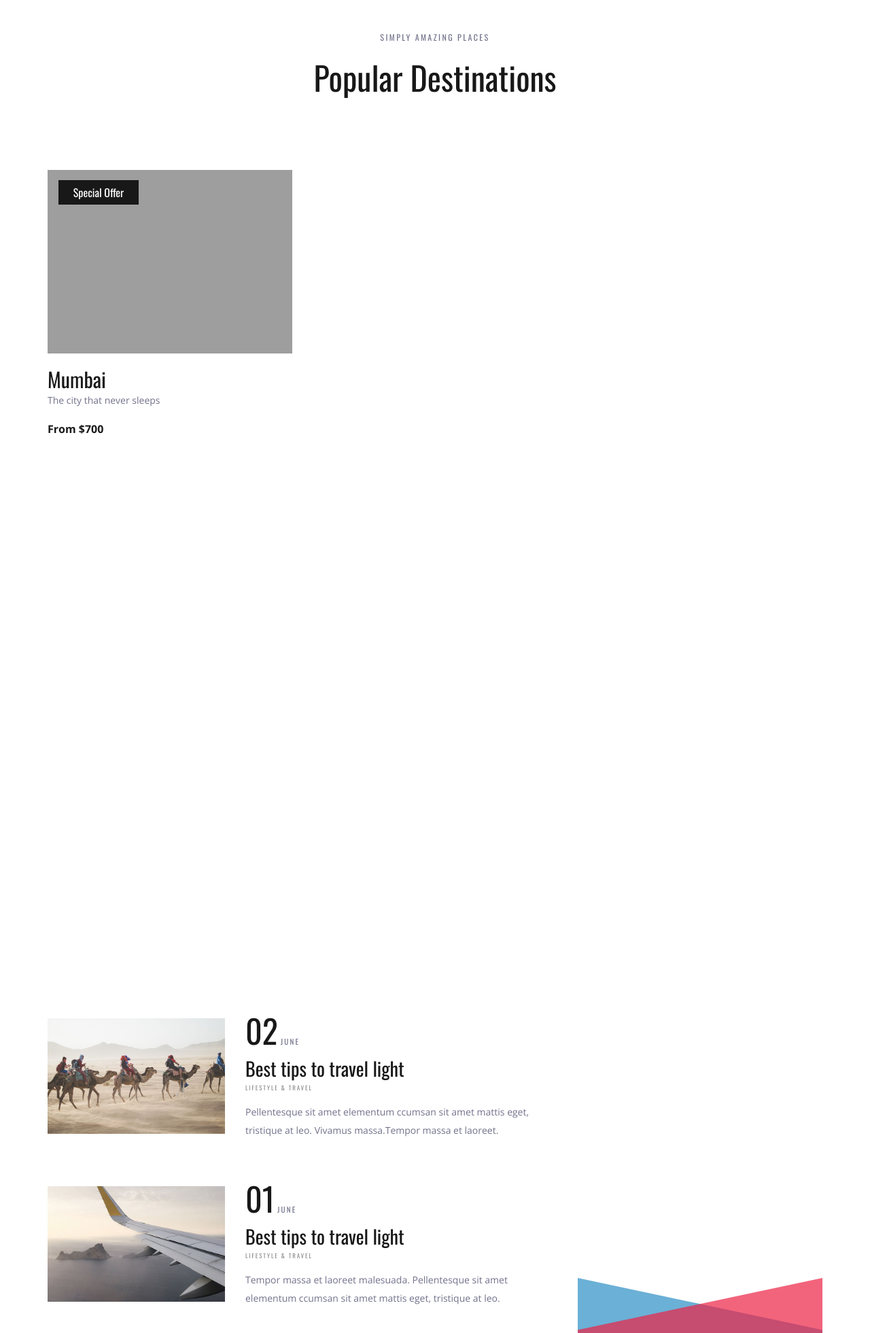
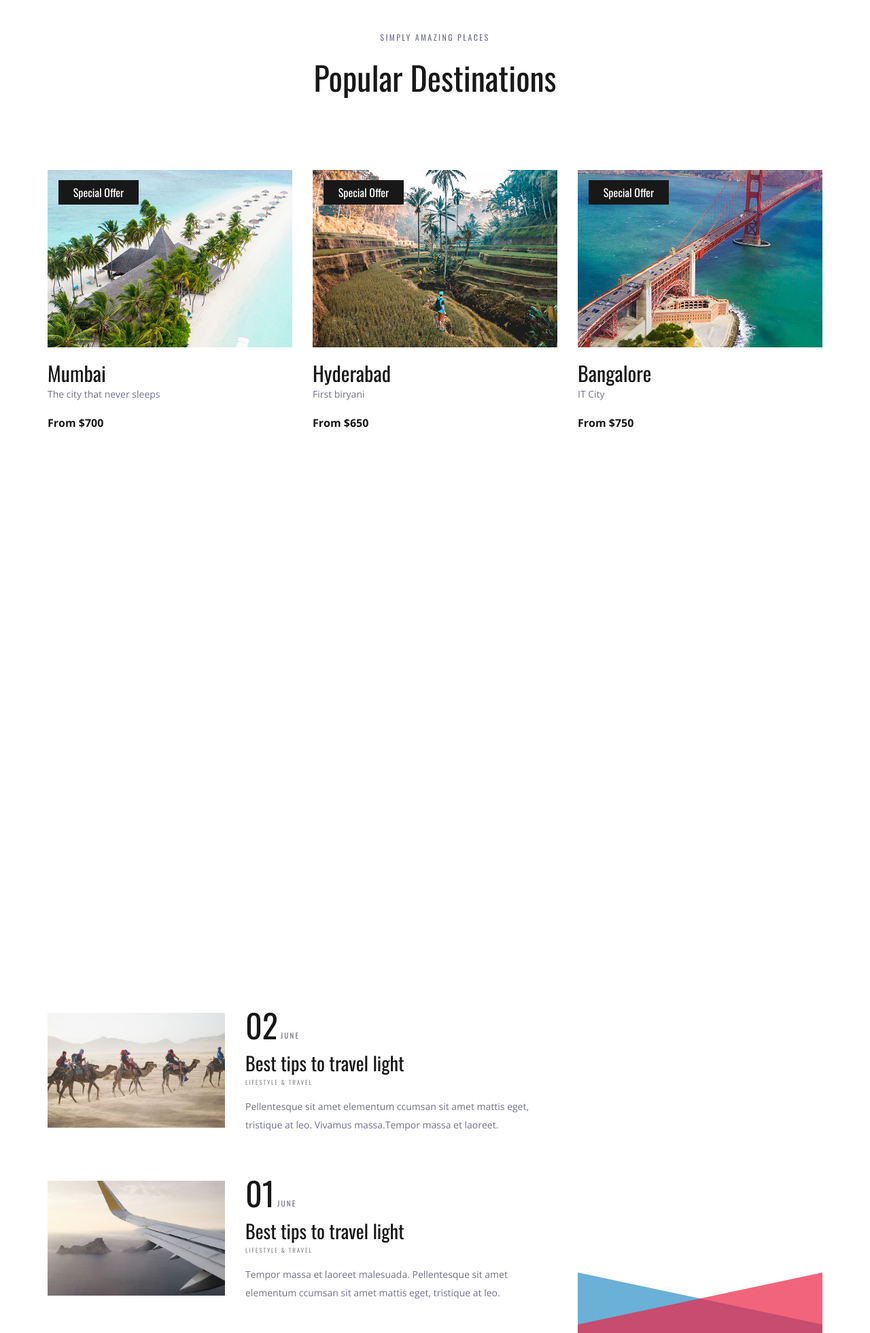
Before and after one commit to Somsubhra1/django-telusko-101, a Django app: page / in a window 1280 px wide. Shown: the part 1235-3196 px from the top of the page at 68% size. Run offline with Django 3.2, Linux system fonts and the light colour scheme; some libraries are stand-ins or nearby versions; grey boxes are pictures that could not be loaded.

Commit message:
looped over destinations

```diff
--- a/telusko/templates/index.html
+++ b/telusko/templates/index.html
@@ -280,24 +280,24 @@
 					<div class="col">
 						<div class="destinations_container item_grid">
 
-							{% comment %} {% for dest in dests %} {% endcomment %}
+							{% for dest in dests %}
 							<!-- Destination -->
 							<div class="destination item">
 								<div class="destination_image">
-									<img src="{{baseUrl}}/{{dest1.img}}" alt="">
+									<img src="{{baseUrl}}/{{dest.img}}" alt="">
 									<div class="spec_offer text-center"><a href="#">Special Offer</a></div>
 								</div>
 								<div class="destination_content">
-									<div class="destination_title"><a href="destinations.html">{{dest1.name}}</a>
+									<div class="destination_title"><a href="destinations.html">{{dest.name}}</a>
 									</div>
 									<div class="destination_subtitle">
-										<p>{{dest1.desc}}</p>
+										<p>{{dest.desc}}</p>
 									</div>
-									<div class="destination_price">From ${{dest1.price}}</div>
+									<div class="destination_price">From ${{dest.price}}</div>
 								</div>
 							</div>
 
-							{% comment %} {% endfor %} {% endcomment %}
+							{% endfor %}
 
 						</div>
 					</div>
--- a/telusko/travello/views.py
+++ b/telusko/travello/views.py
@@ -9,5 +9,21 @@ def index(request):
     dest1 = Destination()
     dest1.name = "Mumbai"
     dest1.desc = "The city that never sleeps"
+    dest1.img = "destination_1.jpg"
     dest1.price = 700
-    return render(request, "index.html", {"dest1": dest1})
+
+    dest2 = Destination()
+    dest2.name = "Hyderabad"
+    dest2.desc = "First biryani"
+    dest2.img = "destination_2.jpg"
+    dest2.price = 650
+
+    dest3 = Destination()
+    dest3.name = "Bangalore"
+    dest3.desc = "IT City"
+    dest3.img = "destination_3.jpg"
+    dest3.price = 750
+
+    dests = [dest1, dest2, dest3]
+
+    return render(request, "index.html", {"dests": dests})
```
